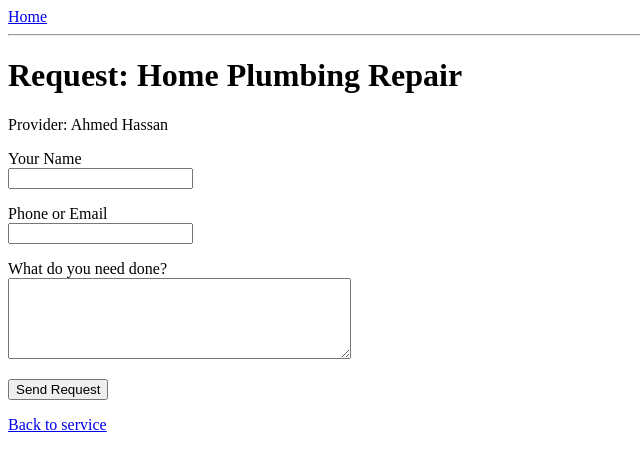
After one commit to AitzazA11y/local-services-marketplace, a Flask app: page /service/1/request in a window 1280 px wide. The commit adds this page. Shown: the top 471 px of the page, without its empty margins (0-640 px from the left). Run offline with Flask 3, Linux system fonts and the light colour scheme.

Commit message:
Added service request form with validation, flash messages and PRG redirect

```diff
--- a/app.py
+++ b/app.py
@@ -1,6 +1,11 @@
-from flask import Flask, render_template, abort
+import os
+from flask import Flask, render_template, abort, redirect, url_for, flash
+from forms import RequestForm
 
 app = Flask(__name__)
+app.config['SECRET_KEY'] = os.environ.get('SECRET_KEY', 'dev-only-change-me')
+
+requests_list = []   # stand-in for a database table, lives in memory only
 
 services = [
     {"id": 1, "title": "Home Plumbing Repair", "category": "Plumber", "provider": "Ahmed Hassan", "price": "Rs. 1500"},
@@ -12,16 +17,31 @@ services = [
 def home():
     return render_template('home.html', services=services)
 
-@app.route('/service/<int:service_id>')
-def service_detail(service_id):
+def get_service_or_404(service_id):
     service = next((s for s in services if s['id'] == service_id), None)
     if service is None:
         abort(404)
+    return service
+
+@app.route('/service/<int:service_id>')
+def service_detail(service_id):
+    service = get_service_or_404(service_id)
     return render_template('service_detail.html', service=service)
 
-@app.errorhandler(404)
-def page_not_found(e):
-    return render_template('404.html'), 404
+@app.route('/service/<int:service_id>/request', methods=['GET', 'POST'])
+def request_service(service_id):
+    service = get_service_or_404(service_id)
+    form = RequestForm()
+    if form.validate_on_submit():
+        requests_list.append({
+            'service_id': service_id,
+            'client_name': form.client_name.data,
+            'contact': form.contact.data,
+            'message': form.message.data,
+        })
+        flash(f"Your request was sent to {service['provider']}.")
+        return redirect(url_for('service_detail', service_id=service_id))
+    return render_template('request_form.html', form=form, service=service)
 
 if __name__=='__main__':
     app.run(debug=True)
--- /dev/null
+++ b/forms.py
@@ -0,0 +1,9 @@
+from flask_wtf import FlaskForm
+from wtforms import StringField, TextAreaField, SubmitField
+from wtforms.validators import DataRequired, Length
+
+class RequestForm(FlaskForm):
+    client_name = StringField('Your Name', validators=[DataRequired(), Length(max=50)])
+    contact = StringField('Phone or Email', validators=[DataRequired(), Length(max=50)])
+    message = TextAreaField('What do you need done?', validators=[DataRequired(), Length(min=10, max=500)])
+    submit = SubmitField('Send Request')
--- a/templates/base.html
+++ b/templates/base.html
@@ -9,6 +9,11 @@
         <a href="{{ url_for('home') }}">Home</a>
     </nav>
     <hr>
+    {% with messages = get_flashed_messages() %}
+    {% for message in messages %}
+        <p><strong>{{ message }}</strong></p>
+    {% endfor %}
+{% endwith %}
     {% block content %}{% endblock %}
 </body>
 </html>
--- /dev/null
+++ b/templates/request_form.html
@@ -0,0 +1,31 @@
+{% extends 'base.html' %}
+
+{% block title %}Request {{ service.title }}{% endblock %}
+
+{% block content %}
+<h1>Request: {{ service.title }}</h1>
+<p>Provider: {{ service.provider }}</p>
+
+<form method="POST">
+    {{ form.hidden_tag() }}
+
+    <p>
+        {{ form.client_name.label }}<br>
+        {{ form.client_name() }}
+        {% for error in form.client_name.errors %}<br><small>{{ error }}</small>{% endfor %}
+    </p>
+    <p>
+        {{ form.contact.label }}<br>
+        {{ form.contact() }}
+        {% for error in form.contact.errors %}<br><small>{{ error }}</small>{% endfor %}
+    </p>
+    <p>
+        {{ form.message.label }}<br>
+        {{ form.message(rows=5, cols=40) }}
+        {% for error in form.message.errors %}<br><small>{{ error }}</small>{% endfor %}
+    </p>
+    <p>{{ form.submit() }}</p>
+</form>
+
+<a href="{{ url_for('service_detail', service_id=service.id) }}">Back to service</a>
+{% endblock %}
--- a/templates/service_detail.html
+++ b/templates/service_detail.html
@@ -7,5 +7,6 @@
 <p>Category: {{ service.category }}</p>
 <p>Provider: {{ service.provider }}</p>
 <p>Price: {{ service.price }}</p>
+<a href="{{ url_for('request_service', service_id=service.id) }}">Request this service</a><br>
 <a href="{{ url_for('home') }}">Back to all services</a>
 {% endblock %}
```
